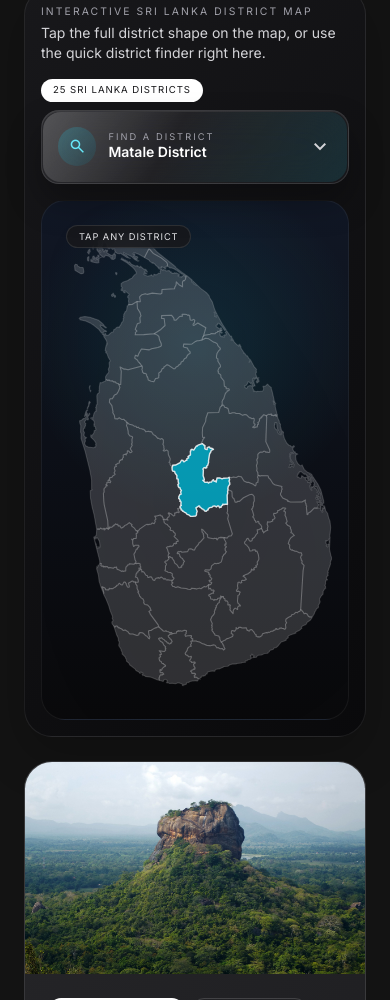
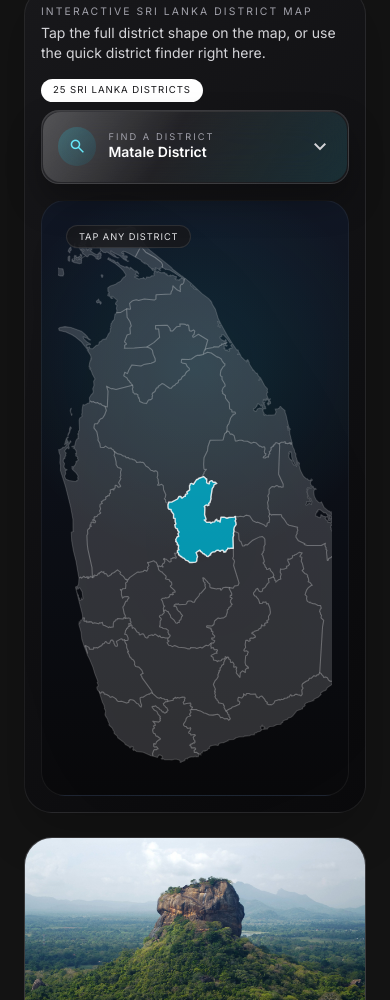
Before and after one commit to Pasindu-Diwakara/SerenDrive, a plain HTML site: page index.html in a window 390 px wide. Shown: the part 3563-4563 px from the top of the page. Drawn offline with nearby package versions, Linux system fonts and the light colour scheme.

Commit message:
Update index.html

```diff
--- a/index.html
+++ b/index.html
@@ -169,6 +169,11 @@
                 width: min(100%, 330px);
                 max-height: 470px;
             }
+            .map-chip {
+                position: static;
+                display: inline-flex;
+                margin-bottom: 0.5rem;
+            }
         }
         .map-chip {
             position: absolute;
@@ -448,12 +453,16 @@
             display: none;
         }
         @media (max-width: 768px) {
+            .map-stage {
+                overflow: visible;
+            }
             #map {
-                min-height: 420px;
-                padding: 0.75rem 0.25rem 0.5rem;
+                min-height: auto;
+                padding: 0.5rem 0.25rem 0.5rem;
             }
             .sri-lanka-map {
                 width: min(100%, 290px);
+                max-height: none;
                 transform: none;
             }
         }
```
